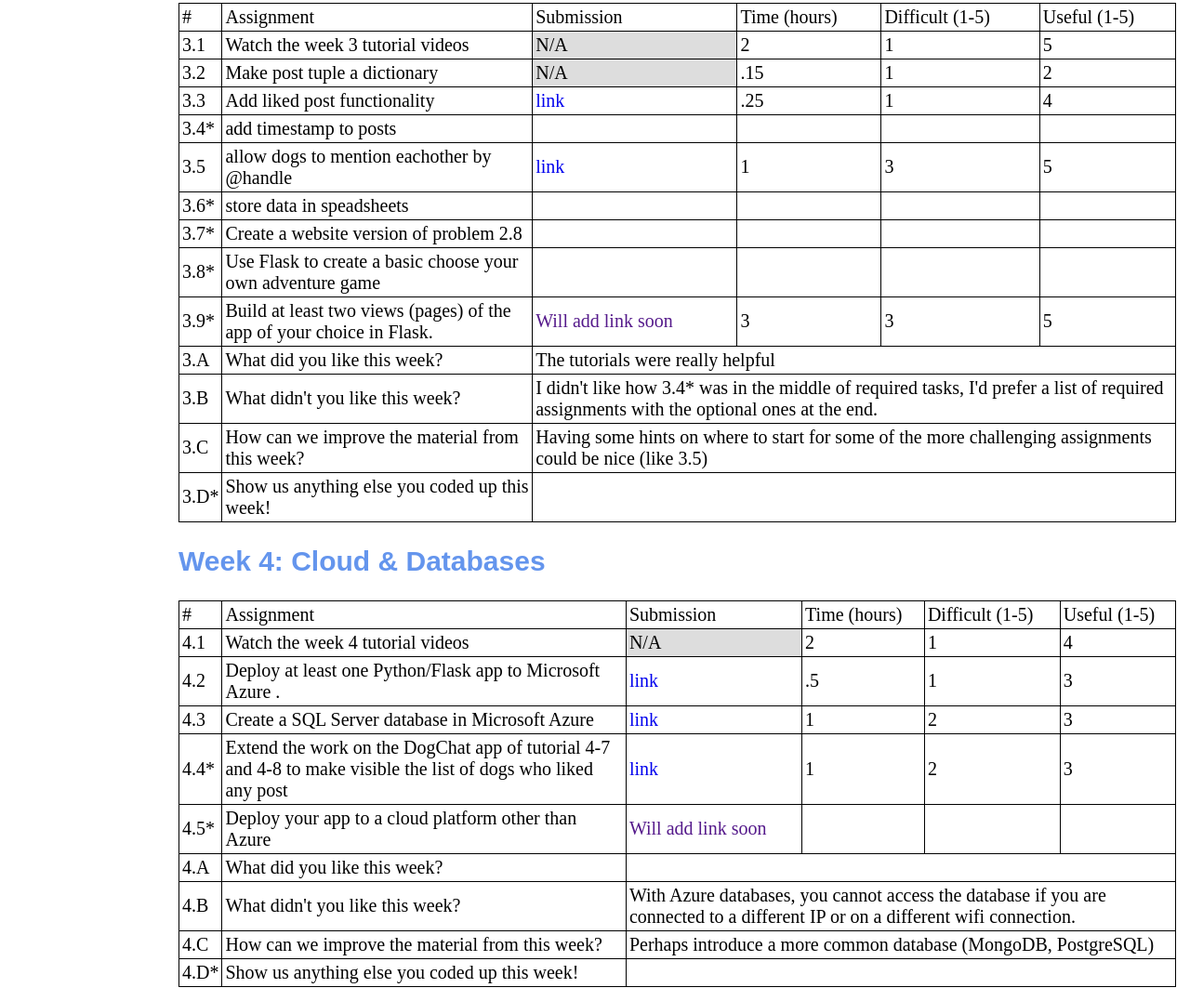
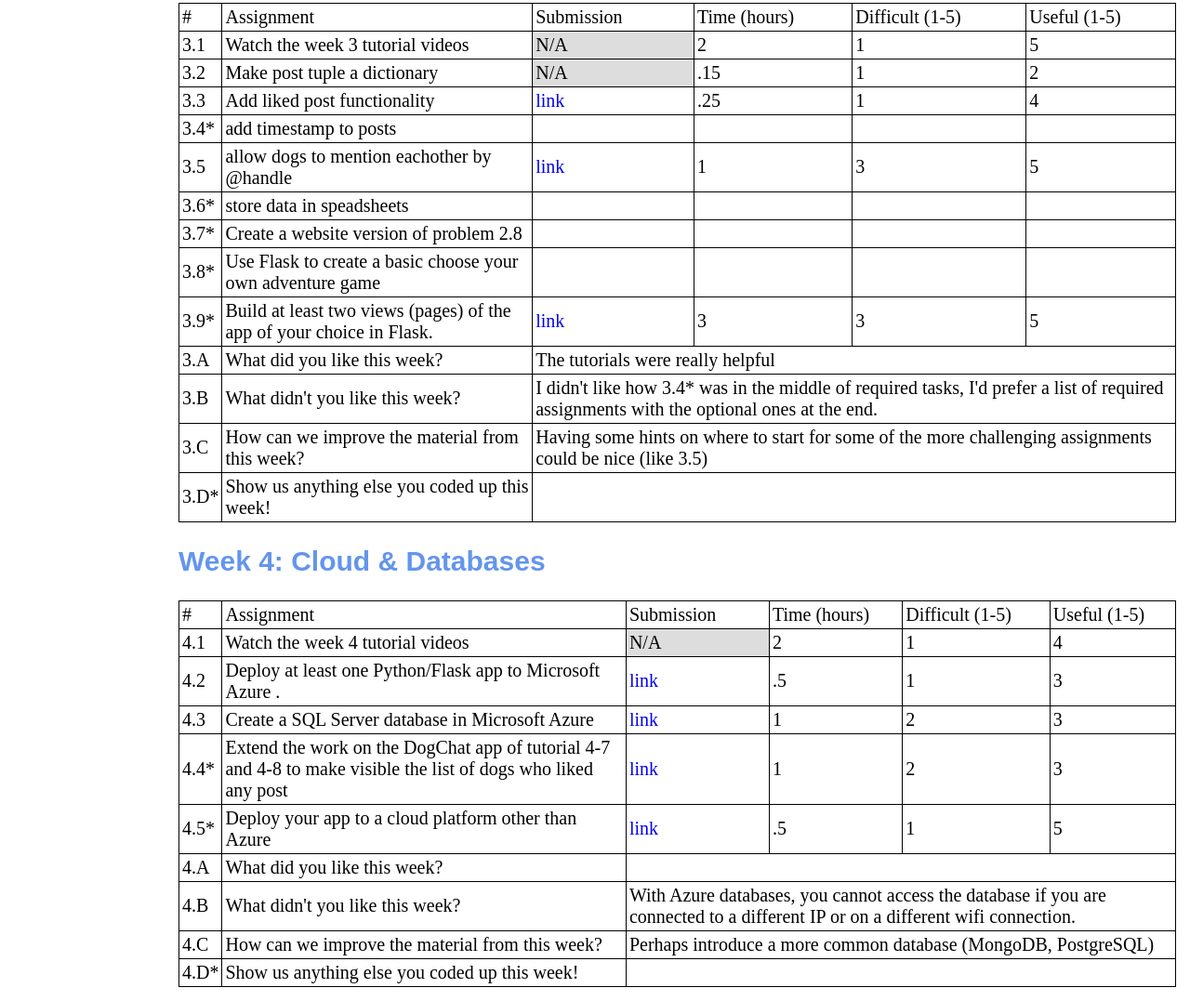
Before and after one commit to caylaseaman/FSAD-Bootcamp, a plain HTML site: page assignments.html in a window 1280 px wide. Shown: the part 1494-2571 px from the top of the page at 93% size. Drawn offline with Linux system fonts and the light colour scheme.

Commit message:
assignment links added

```diff
--- a/assignments.html
+++ b/assignments.html
@@ -349,7 +349,7 @@
                 <tr>
                     <td>3.9*</td>
                     <td>Build at least two views (pages) of the app of your choice in Flask.  </td>
-                    <td><a href="">Will add link soon</a></td>
+                    <td><a href="https://productive1.herokuapp.com/">link</a></td>
                     <td>3</td>
                     <td>3</td>
                     <td>5</td>
@@ -424,10 +424,10 @@
                 <tr>
                     <td>4.5*</td>
                     <td> Deploy your app to a cloud platform other than Azure</td>
-                    <td><a href="">Will add link soon</a></td>
-                    <td></td>
-                    <td></td>
-                    <td></td>
+                    <td><a href="https://productive1.herokuapp.com/">link</a></td>
+                    <td>.5</td>
+                    <td>1</td>
+                    <td>5</td>
                 </tr>
 
 
```
